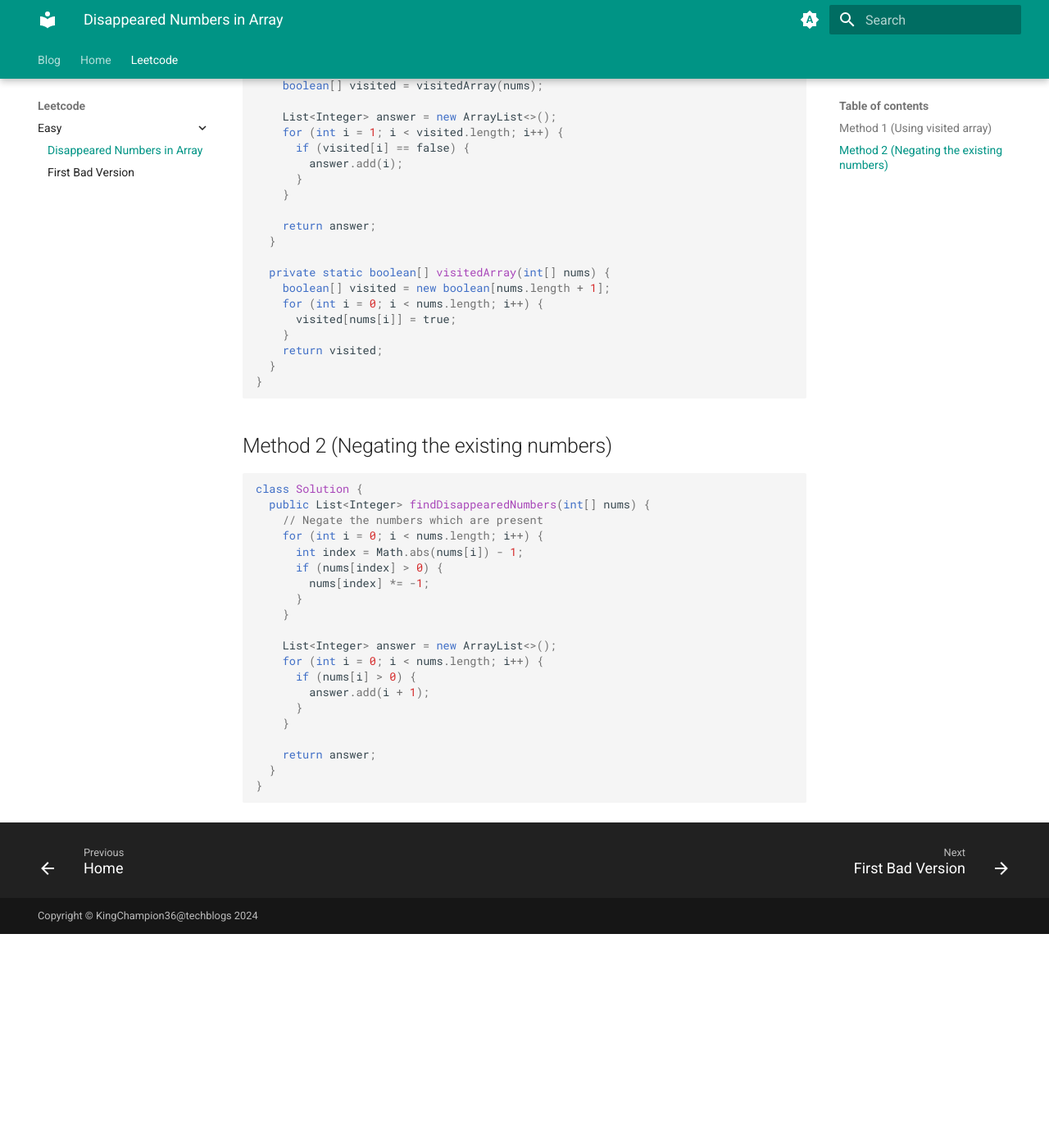
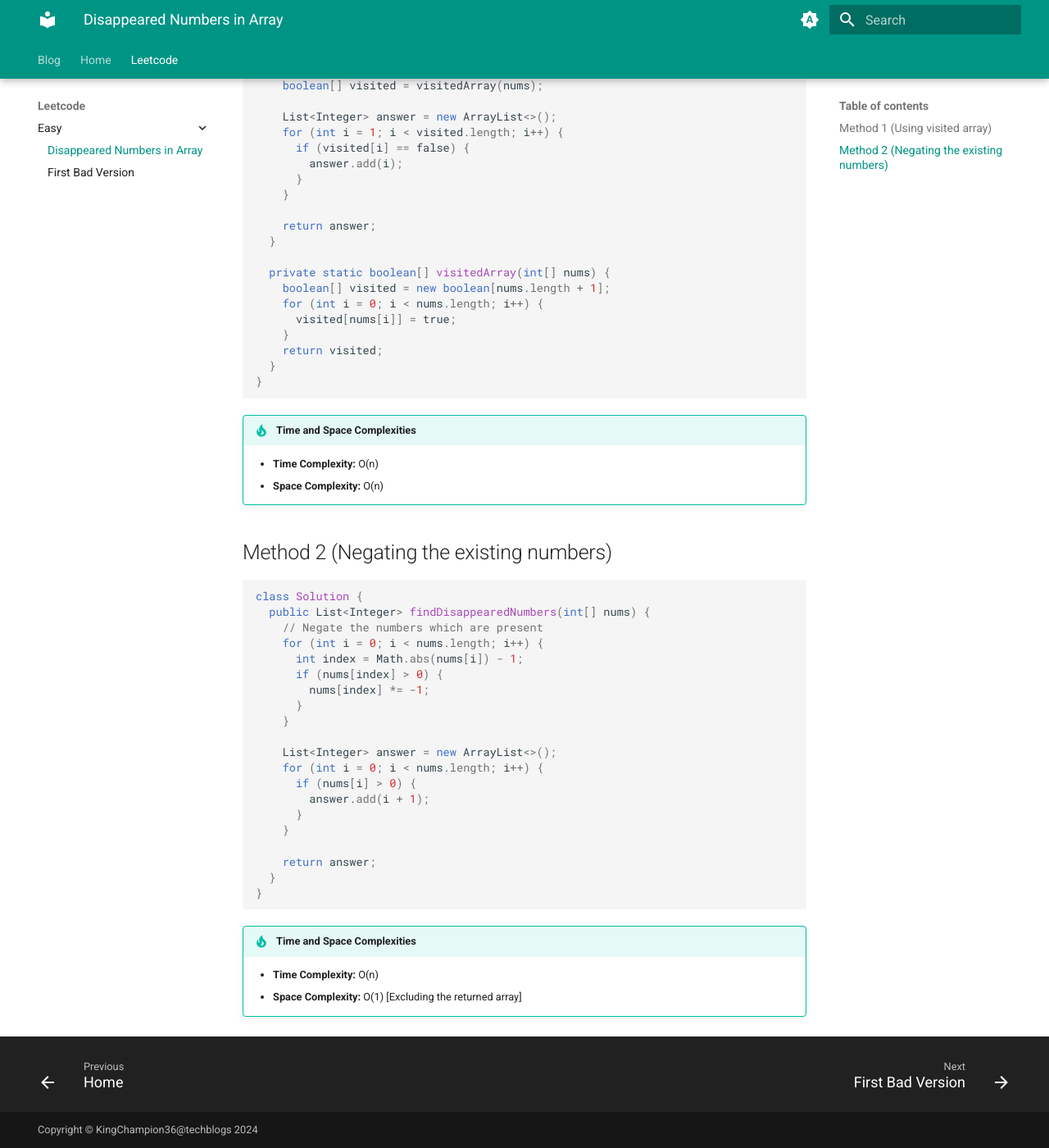
Before and after one commit to KingChampion36/algotech, an MkDocs documentation site: the page built from docs/leetcode-easy/find-all-numbers-disappeared-in-an-array.md, in a window 1280 px wide and 1400 px high, scrolled down 298 px. Shown: the whole window at 82% size. Built offline with MkDocs 1.6.1 and Material for MkDocs 9.7.7, drawn with Linux system fonts in a browser that asks for light colours; before the commit the page ends 1437 px from its top, so only the background shows below that.

Commit message:
docs: Add time and space complexity (#10)

````diff
--- a/docs/leetcode-easy/find-all-numbers-disappeared-in-an-array.md
+++ b/docs/leetcode-easy/find-all-numbers-disappeared-in-an-array.md
@@ -29,6 +29,11 @@ class Solution {
 }
 ```
 
+!!! tip "Time and Space Complexities"
+
+    - **Time Complexity:** O(n)
+    - **Space Complexity:** O(n)
+
 ## Method 2 (Negating the existing numbers)
 
 ```java
@@ -53,3 +58,8 @@ class Solution {
   }
 }
 ```
+
+!!! tip "Time and Space Complexities"
+
+    - **Time Complexity:** O(n)
+    - **Space Complexity:** O(1) [Excluding the returned array]
````
